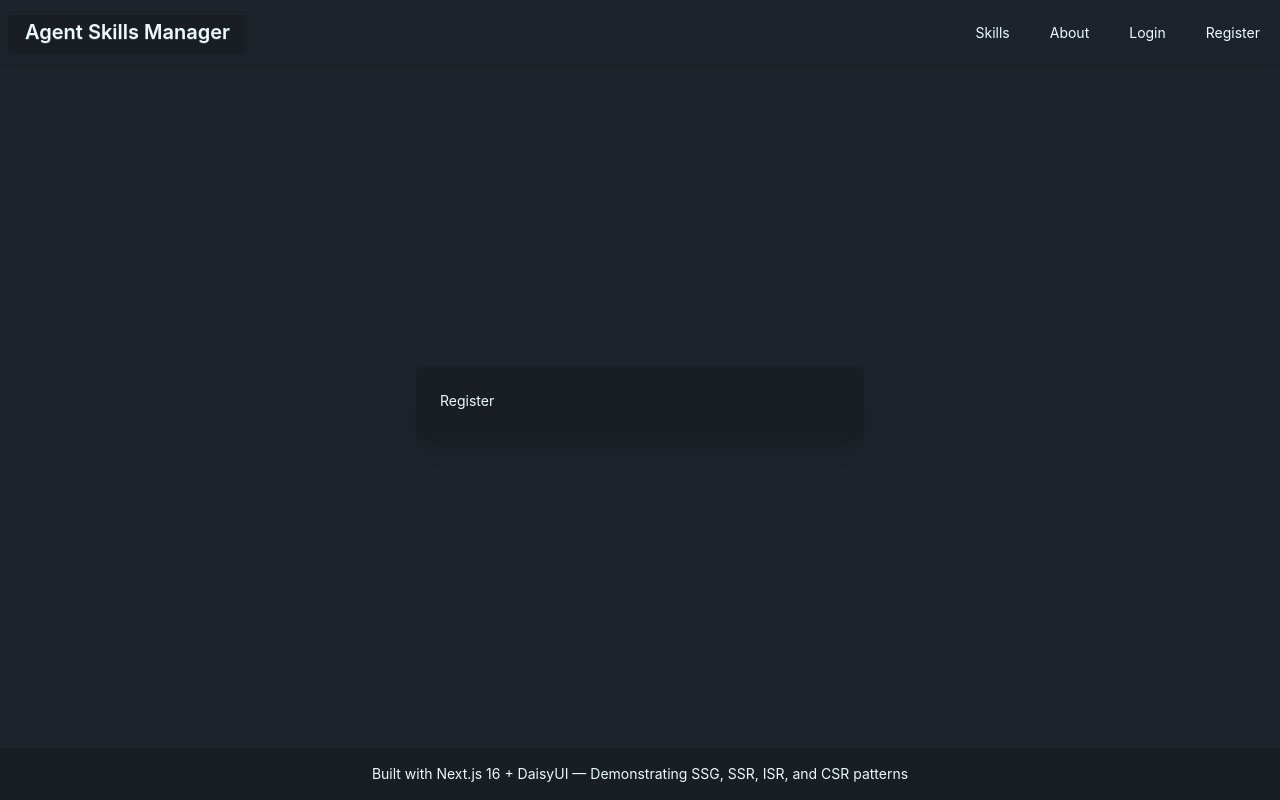
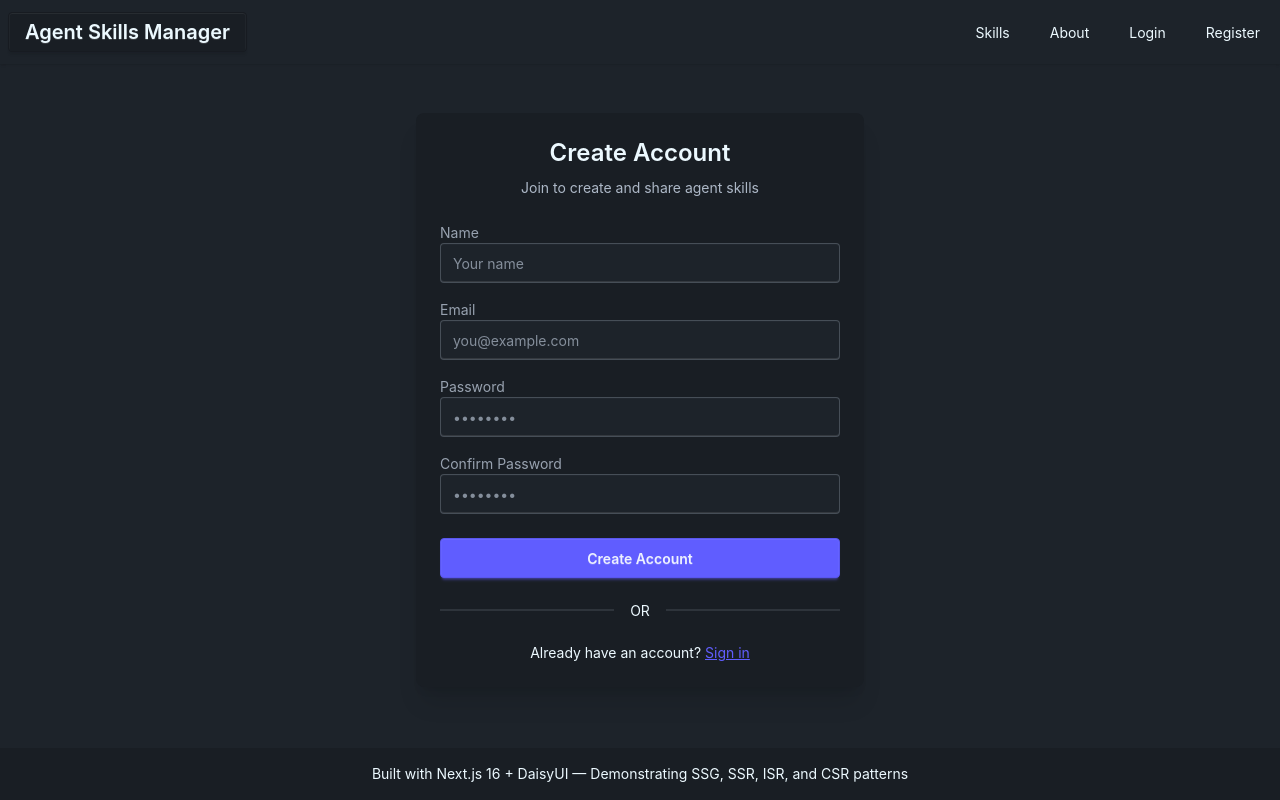
Before and after one commit to ranak8811/Agent-Skills-Manager, a Next.js app: page /register in a window 1280 px wide. Built offline with nearby package versions, Linux system fonts and the light colour scheme; no server answers.

Commit message:
feat: implement registration form with validation and authentication hooks

```diff
--- a/app/(auth)/register/page.tsx
+++ b/app/(auth)/register/page.tsx
@@ -1,7 +1,150 @@
-export default function Register() {
+"use client";
+
+import { useState } from "react";
+import { useRouter } from "next/navigation";
+import Link from "next/link";
+import { useAuth } from "@/hooks/useAuth";
+
+/**
+ * Register Page - CSR (Client-Side Rendering)
+ * Uses client-side state for form handling and registration
+ */
+export default function RegisterPage() {
+    const router = useRouter();
+    const { register, isAuthenticated, isLoading } = useAuth();
+    const [name, setName] = useState("");
+    const [email, setEmail] = useState("");
+    const [password, setPassword] = useState("");
+    const [confirmPassword, setConfirmPassword] = useState("");
+    const [error, setError] = useState("");
+    const [isSubmitting, setIsSubmitting] = useState(false);
+
+    // Redirect if already authenticated
+    if (!isLoading && isAuthenticated) {
+        router.push("/dashboard");
+        return null;
+    }
+
+    const handleSubmit = async (e: React.FormEvent) => {
+        e.preventDefault();
+        setError("");
+
+        if (password !== confirmPassword) {
+            setError("Passwords do not match");
+            return;
+        }
+
+        if (password.length < 6) {
+            setError("Password must be at least 6 characters");
+            return;
+        }
+
+        setIsSubmitting(true);
+
+        try {
+            await register({ email, password, name });
+            router.push("/dashboard");
+        } catch (err) {
+            setError(err instanceof Error ? err.message : "Registration failed");
+        } finally {
+            setIsSubmitting(false);
+        }
+    };
+
     return (
-        <div>
-            <h1>Register</h1>
-        </div>
+        <>
+            <h2 className="card-title text-2xl justify-center">Create Account</h2>
+            <p className="text-center text-base-content/70">
+                Join to create and share agent skills
+            </p>
+
+            <form onSubmit={handleSubmit} className="mt-4">
+                {error && (
+                    <div className="alert alert-error mb-4">
+                        <span>{error}</span>
+                    </div>
+                )}
+
+                <div className="form-control">
+                    <label className="label">
+                        <span className="label-text">Name</span>
+                    </label>
+                    <input
+                        type="text"
+                        placeholder="Your name"
+                        className="input input-bordered w-full"
+                        value={name}
+                        onChange={(e) => setName(e.target.value)}
+                        required
+                    />
+                </div>
+
+                <div className="form-control mt-4">
+                    <label className="label">
+                        <span className="label-text">Email</span>
+                    </label>
+                    <input
+                        type="email"
+                        placeholder="you@example.com"
+                        className="input input-bordered w-full"
+                        value={email}
+                        onChange={(e) => setEmail(e.target.value)}
+                        required
+                    />
+                </div>
+
+                <div className="form-control mt-4">
+                    <label className="label">
+                        <span className="label-text">Password</span>
+                    </label>
+                    <input
+                        type="password"
+                        placeholder="••••••••"
+                        className="input input-bordered w-full"
+                        value={password}
+                        onChange={(e) => setPassword(e.target.value)}
+                        required
+                        minLength={6}
+                    />
+                </div>
+
+                <div className="form-control mt-4">
+                    <label className="label">
+                        <span className="label-text">Confirm Password</span>
+                    </label>
+                    <input
+                        type="password"
+                        placeholder="••••••••"
+                        className="input input-bordered w-full"
+                        value={confirmPassword}
+                        onChange={(e) => setConfirmPassword(e.target.value)}
+                        required
+                    />
+                </div>
+
+                <div className="form-control mt-6">
+                    <button
+                        type="submit"
+                        className="btn btn-primary w-full"
+                        disabled={isSubmitting}
+                    >
+                        {isSubmitting ? (
+                            <span className="loading loading-spinner loading-sm"></span>
+                        ) : (
+                            "Create Account"
+                        )}
+                    </button>
+                </div>
+            </form>
+
+            <div className="divider">OR</div>
+
+            <p className="text-center">
+                Already have an account?{" "}
+                <Link href="/login" className="link link-primary">
+                    Sign in
+                </Link>
+            </p>
+        </>
     );
 }
```
